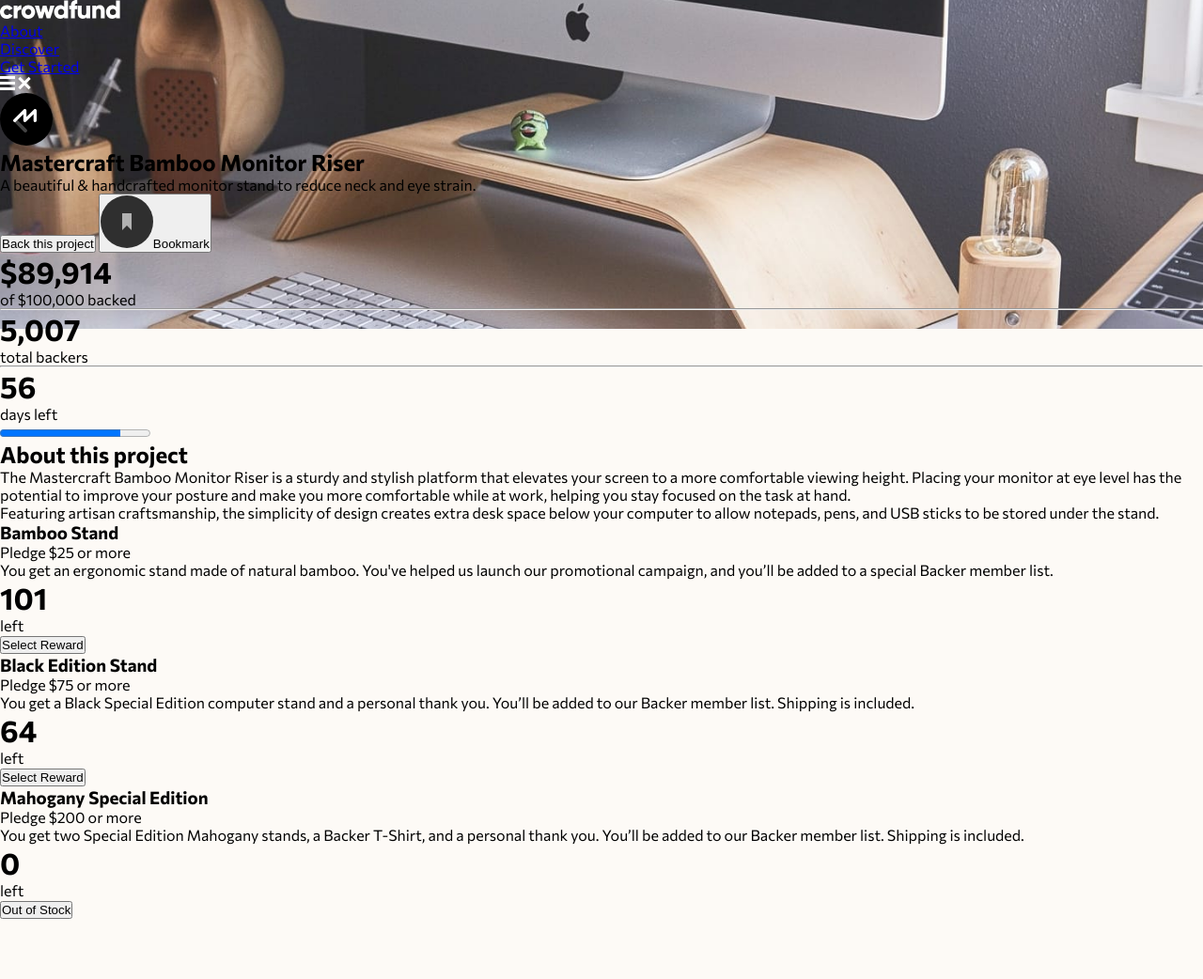
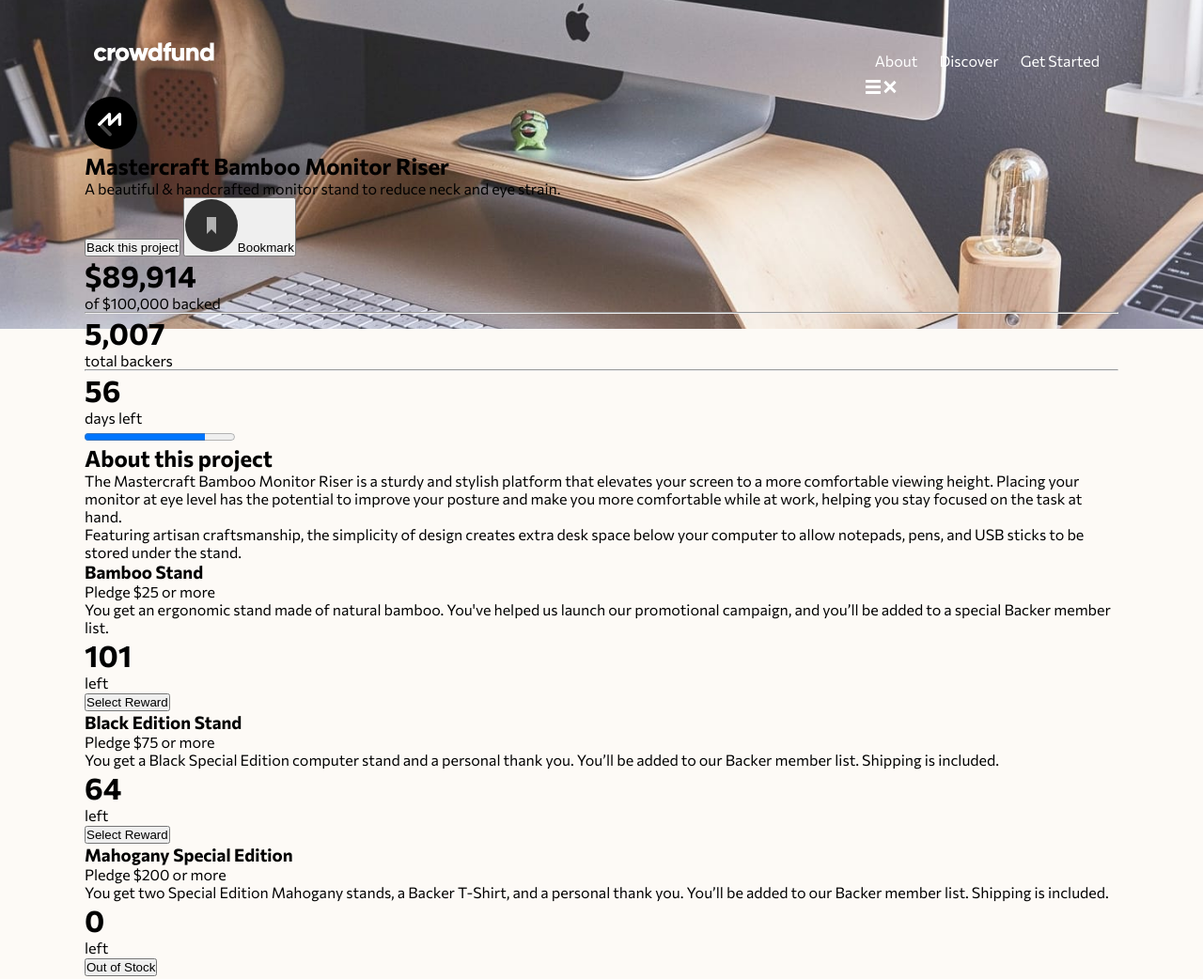
Before and after one commit to Cliff-Mbithuka/Crowdfunding_product_page, a plain HTML site: page index.html in a window 1280 px wide. Shown: the whole page at 94% size. Before the commit the page ends 978 px from the top, so only its background shows below. Drawn offline with Linux system fonts and the light colour scheme.

Commit message:
Style header

```diff
--- a/style.css
+++ b/style.css
@@ -43,3 +43,27 @@ body.fixed {
     height: 100%;
     object-fit: cover;
   }
+
+  .container {
+    width: 100%;
+    margin: 45px 0;
+    max-width: 1100px;
+  }
+
+  /*-------Header------*/
+.header {
+    display: flex;
+    justify-content: space-between;
+    margin: 0 10px;
+  }
+  .menu ul li {
+    list-style: none;
+    display: inline-block;
+    padding: 10px;
+    cursor: pointer;
+  }
+  .menu ul li a {
+    text-decoration: none;
+    color: white;
+
+  }
```
